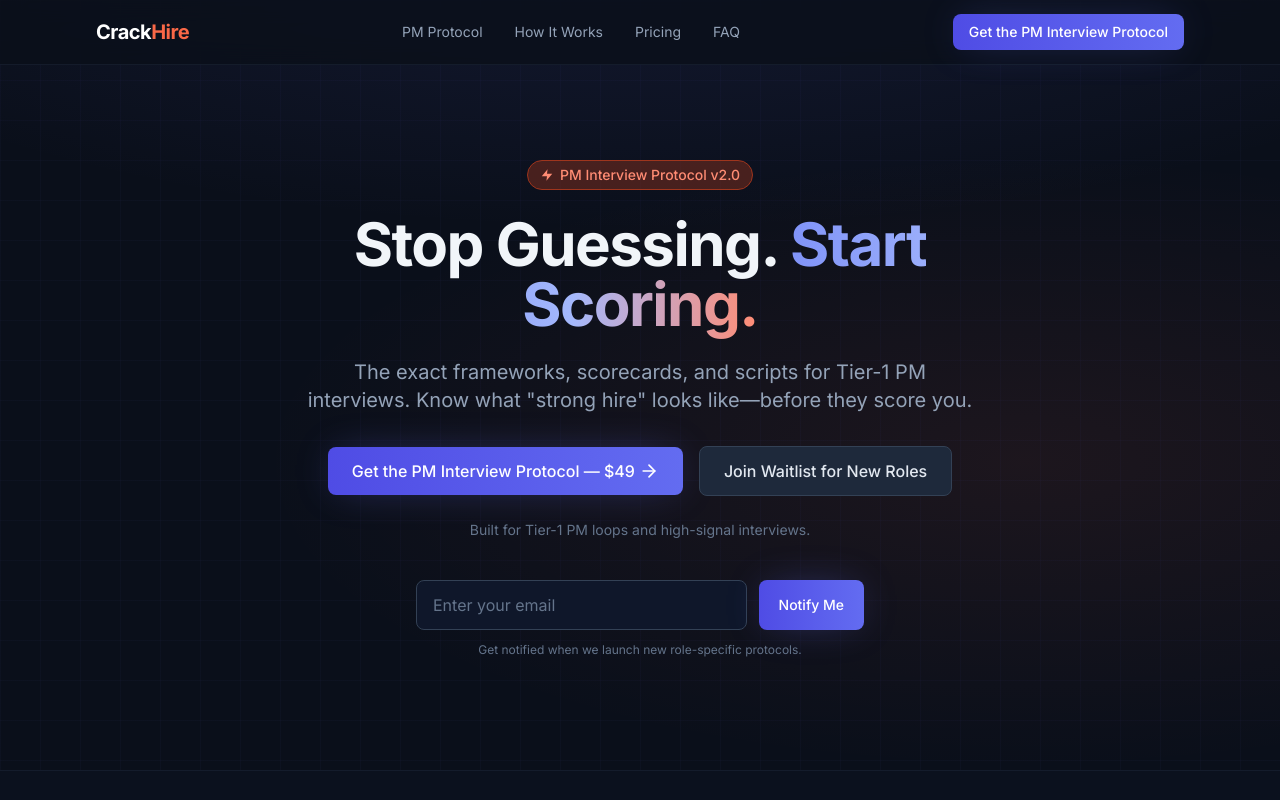
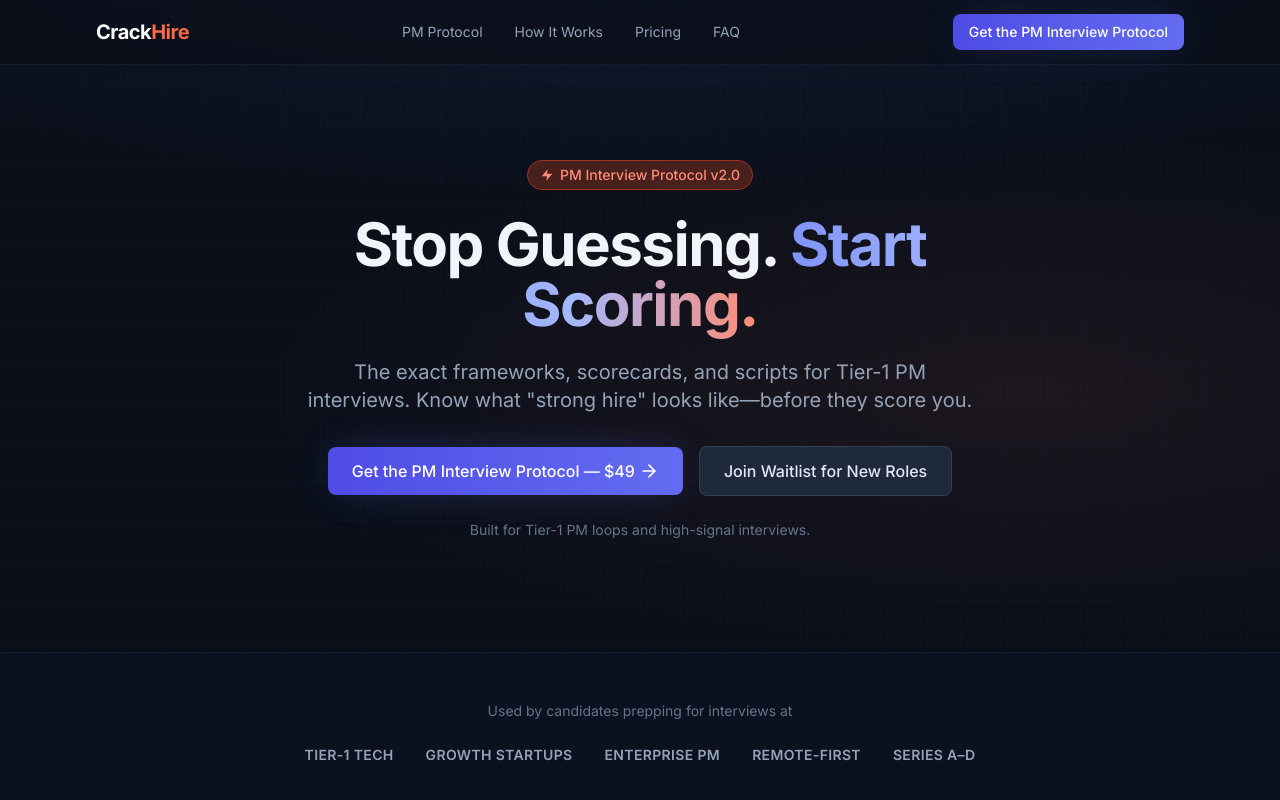
Before and after one commit to volwox/crackhire-landing, a Next.js app: page / in a window 1280 px wide. Shown: the top 800 px of the page. Built offline with nearby package versions, Linux system fonts and the light colour scheme.

Commit message:
Update Hero.tsx

```diff
--- a/components/Hero.tsx
+++ b/components/Hero.tsx
@@ -1,6 +1,5 @@
 'use client';
 
-import { useState } from 'react';
 import { usePathname } from 'next/navigation';
 import { Button } from './Button';
 import { Badge } from './Badge';
@@ -12,13 +11,8 @@ interface HeroProps {
   variant?: 'home' | 'pm';
 }
 
-const EMAIL_REGEX = /^[^\s@]+@[^\s@]+\.[^\s@]+$/;
-
 export function Hero({ variant = 'home' }: HeroProps) {
   const pathname = usePathname();
-  const [email, setEmail] = useState('');
-  const [emailError, setEmailError] = useState('');
-  const [submitted, setSubmitted] = useState(false);
 
   const isPM = variant === 'pm';
 
@@ -28,24 +22,6 @@ export function Hero({ variant = 'home' }: HeroProps) {
 
   const handleSecondaryCTA = () => {
     trackCTA('hero_secondary_waitlist', pathname);
-  };
-
-  const handleEmailSubmit = (e: React.FormEvent) => {
-    e.preventDefault();
-    setEmailError('');
-
-    if (!email.trim()) {
-      setEmailError('Please enter your email');
-      return;
-    }
-    if (!EMAIL_REGEX.test(email)) {
-      setEmailError('Please enter a valid email');
-      return;
-    }
-
-    // Simple success state - no redirect, no external submission
-    trackCTA('hero_notify_submit', pathname);
-    setSubmitted(true);
   };
 
   return (
@@ -116,73 +92,9 @@ export function Hero({ variant = 'home' }: HeroProps) {
           </div>
 
           {/* Trust line */}
-          <p className="text-sm text-slate-500 mb-10 animate-fade-in-up animation-delay-200">
+          <p className="text-sm text-slate-500 animate-fade-in-up animation-delay-200">
             Built for Tier-1 PM loops and high-signal interviews.
           </p>
-
-          {/* Email capture form - NO redirect, success state only */}
-          <div className="animate-fade-in-up animation-delay-300">
-            {!submitted ? (
-              <form
-                className="flex flex-col sm:flex-row gap-3 max-w-md mx-auto"
-                onSubmit={handleEmailSubmit}
-                noValidate
-              >
-                <div className="flex-1">
-                  <label htmlFor="hero-email" className="sr-only">
-                    Email address
-                  </label>
-                  <input
-                    id="hero-email"
-                    type="email"
-                    inputMode="email"
-                    autoComplete="email"
-                    placeholder="Enter your email"
-                    value={email}
-                    onChange={(e) => {
-                      setEmail(e.target.value);
-                      if (emailError) setEmailError('');
-                    }}
-                    className={`w-full px-4 py-3 bg-slate-900 border rounded-lg text-white placeholder-slate-500 focus:outline-none focus:ring-2 focus:ring-brand-500 focus:border-transparent transition-all ${
-                      emailError ? 'border-red-500' : 'border-slate-700'
-                    }`}
-                    aria-describedby={emailError ? 'hero-email-error' : undefined}
-                    aria-invalid={emailError ? 'true' : 'false'}
-                  />
-                  {emailError && (
-                    <p id="hero-email-error" className="text-red-400 text-sm mt-1 text-left">
-                      {emailError}
-                    </p>
-                  )}
-                </div>
-
-                <Button type="submit" size="md">
-                  Notify Me
-                </Button>
-              </form>
-            ) : (
-              <div className="max-w-md mx-auto text-center p-4 bg-emerald-500/10 border border-emerald-500/20 rounded-lg">
-                <p className="text-emerald-400 font-medium mb-2">
-                  Thanks — you're on the list.
-                </p>
-                <p className="text-sm text-slate-400">
-                  Want the full waitlist experience?{' '}
-                  <a
-                    href={TALLY_WAITLIST_URL}
-                    className="text-brand-400 hover:text-brand-300 underline"
-                  >
-                    Join the official waitlist
-                  </a>
-                </p>
-              </div>
-            )}
-
-            {!submitted && (
-              <p className="text-xs text-slate-500 mt-3">
-                Get notified when we launch new role-specific protocols.
-              </p>
-            )}
-          </div>
         </div>
       </div>
     </section>
```
